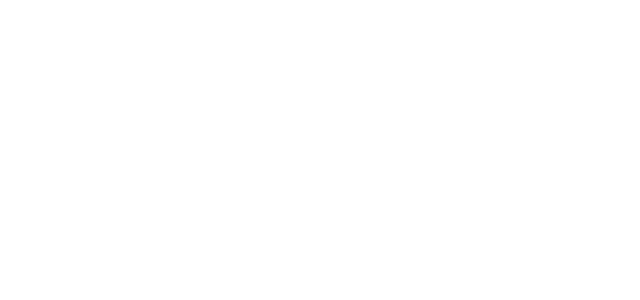
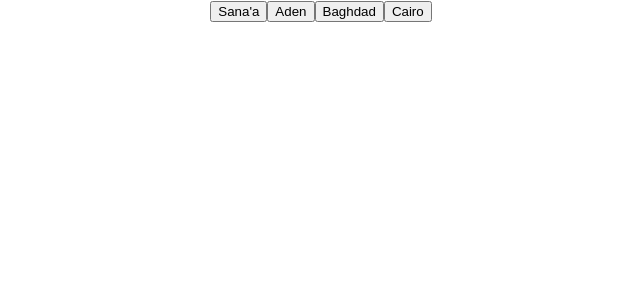
Before and after one commit to EmanAlzariey/waether---team-work, a React (Create React App) app: page / in a window 1280 px wide. Shown: the top 300 px of the page, without its empty margins (319-959 px from the left). Built offline with nearby package versions, Linux system fonts and the light colour scheme.

Commit message:
Adding Buttons

```diff
--- a/src/ButtonComp.js
+++ b/src/ButtonComp.js
@@ -4,6 +4,13 @@
 
 export default class ButtonComp extends React.Component{
     render(){
-        return(<div></div>)
+        return(
+        <div>
+            <button name='sanaa' onClick={this.props.fetchBtn}>Sana'a</button>
+            <button name='aden' onClick={this.props.fetchBtn}>Aden</button>
+            <button name='baghdad' onClick={this.props.fetchBtn}>Baghdad</button>
+            <button name='cairo' onClick={this.props.fetchBtn}>Cairo</button>
+        </div>
+        )
     }
 }
```
